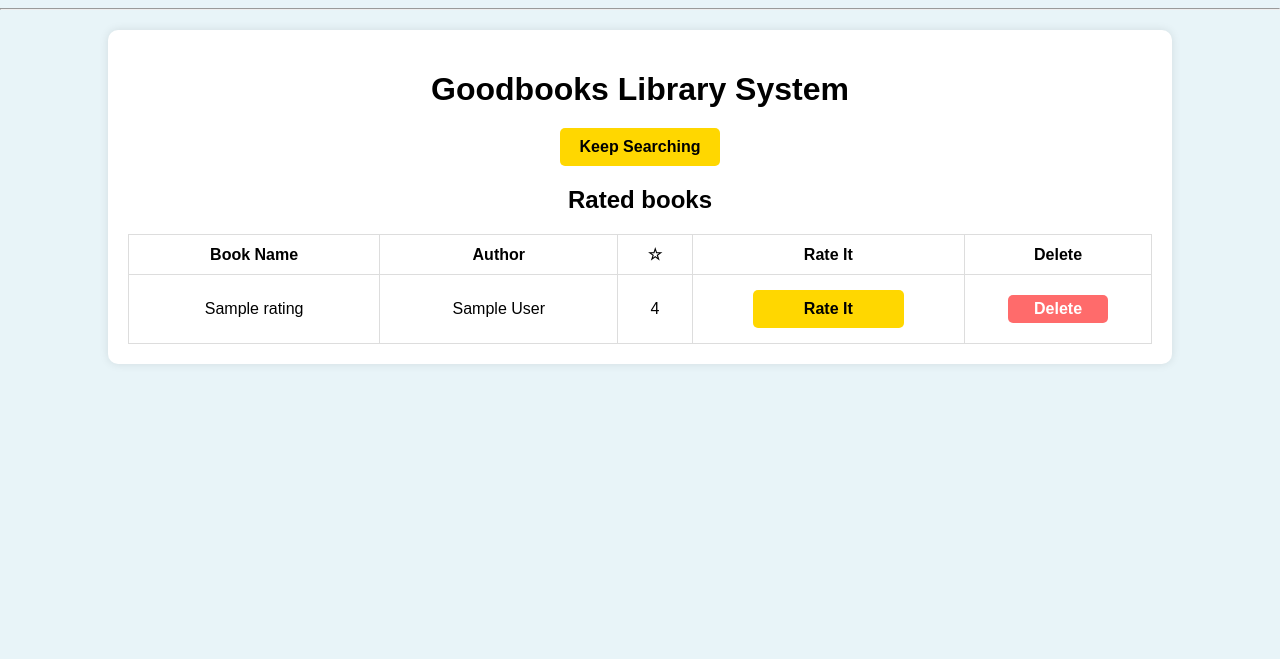
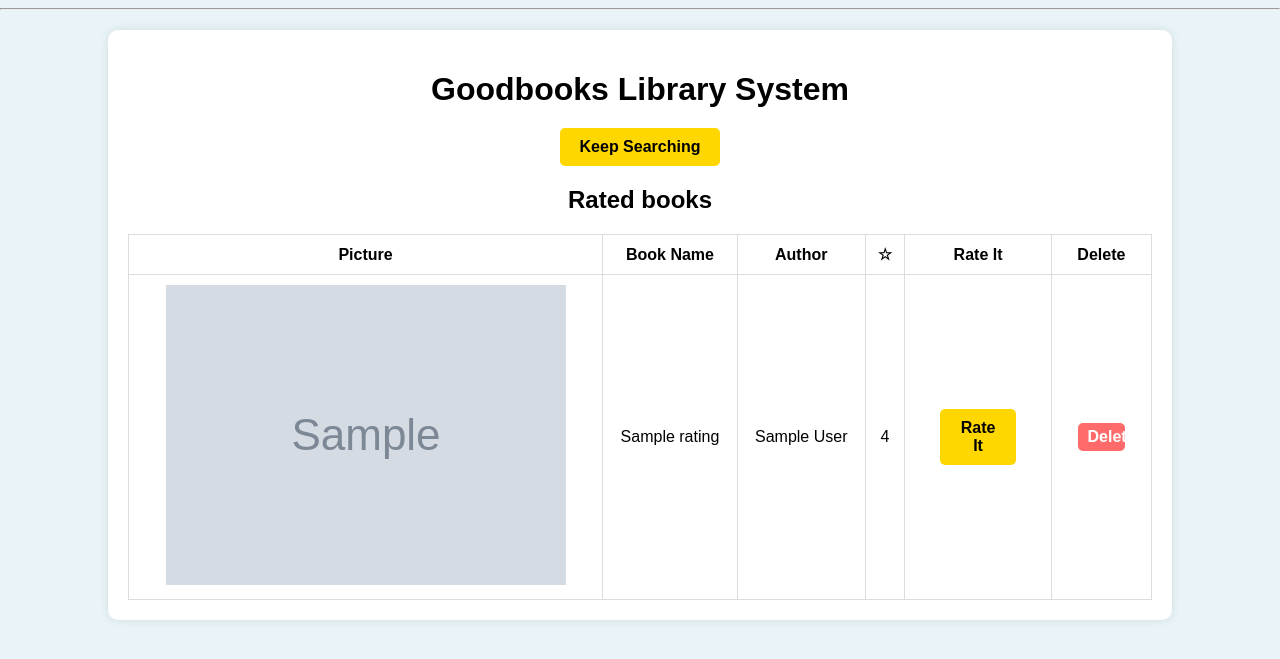
Before and after one commit to DBMS-25-Team18/goodbooks-library-system, a Flask app: page /rated in a window 1280 px wide. Shown: the part 18-677 px from the top of the page. Run offline with Flask 3, Linux system fonts and the light colour scheme; the visitor is signed in with stand-in values (Sample User, id 1); tables that the repository leaves empty or names only in its code hold one stand-in row (values such as "Sample post"); grey boxes marked "Sample" are stand-in pictures.

Commit message:
feat(dev): add small picture for books

```diff
--- a/app/templates/rated.html
+++ b/app/templates/rated.html
@@ -10,6 +10,7 @@
     <table>
         <thead>
             <tr>
+                <th>Picture</th>
                 <th>Book Name</th>
                 <th>Author</th>
                 <th>☆</th>
@@ -20,6 +21,9 @@
         <tbody>
             {% for book in books %}
             <tr>
+                <td>
+                    <img src="{{ book.small_image_url }}" alt="image">
+                </td>
                 <td>{{ book.title }}</td>
                 <td>{{ book.authors }}</td>
                 <td>{{ book.rating }}</td>
--- a/app/templates/result.html
+++ b/app/templates/result.html
@@ -5,6 +5,7 @@
     <table>
         <thead>
             <tr>
+                <th>Picture</th>
                 <th>Title</th>
                 <th>Authors</th>
                 {% if session.tag %}
@@ -18,6 +19,9 @@
         <tbody>
             {% for book in books %}
             <tr>
+                <td>
+                    <img src="{{ book.small_image_url }}" alt="image">
+                </td>
                 <td>{{ book.title }}</td>
                 <td>{{ book.authors }}</td>
                 {% if session.tag %}
--- a/app/templates/wishlist.html
+++ b/app/templates/wishlist.html
@@ -10,6 +10,7 @@
     <table>
         <thead>
             <tr>
+                <th>Picture</th>
                 <th>Book Name</th>
                 <th>Author</th>
                 <th>Rate It</th>
@@ -19,6 +20,9 @@
         <tbody>
             {% for book in books %}
             <tr>
+                <td>
+                    <img src="{{ book.small_image_url }}" alt="image">
+                </td>
                 <td>{{ book.title }}</td>
                 <td>{{ book.authors }}</td>
                 <td>
```
